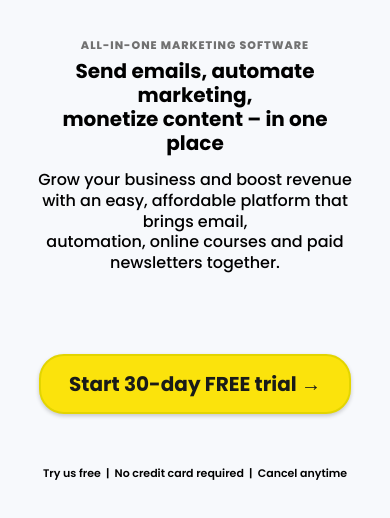
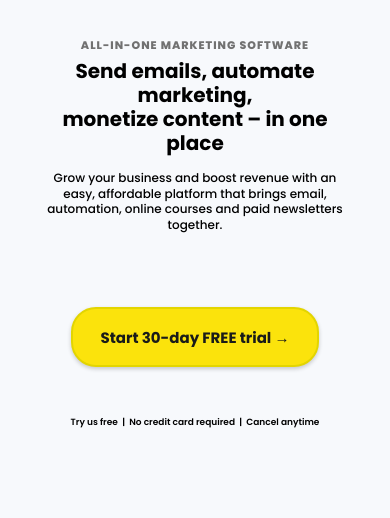
Before and after one commit to AyoTFSG/odin-project, a plain HTML site: page wannabe.html in a window 390 px wide. Shown: the part 94-612 px from the top of the page. Drawn offline with Linux system fonts and the light colour scheme.

Commit message:
new attempt

```diff
--- a/index.css
+++ b/index.css
@@ -157,7 +157,7 @@ body{
 }
 .third {
 
-    font-size: 11px;
+    font-size: 9px;
     font-weight: 600;
 
 }
@@ -199,13 +199,13 @@ body{
         color: #717171;
       }
       .subtitle {
-        margin: 0px 0px 10px;
-        font-size: 16px;
+        margin: 5px 20px;
+        font-size: 12px;
         font-weight: 500;
-        padding: 10px 20px;
+        padding: 10px 17px;
       }
      .trial-btn {
-        font-size: 20px;
+        font-size: 15px;
         font-family: "Poppins", sans-serif;
         font-weight: 700;
         font-style: normal;
```
